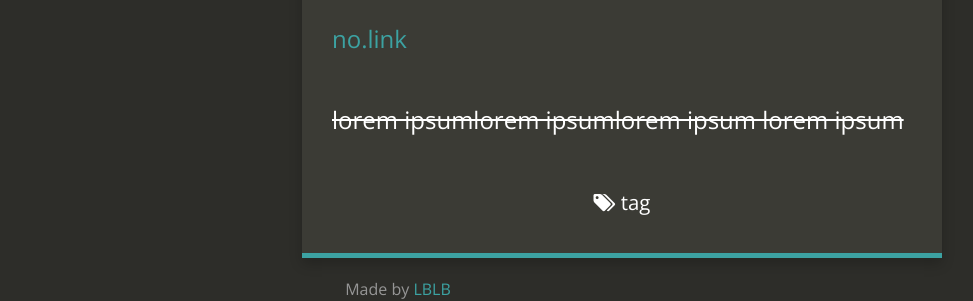
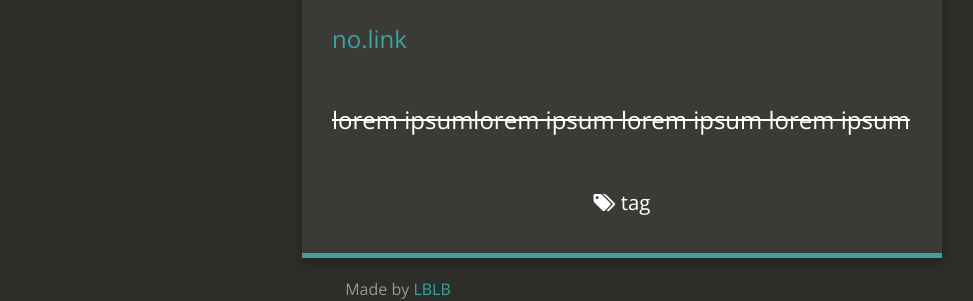
Before and after one commit to eski1337/lblb-it-ffd00, a Jekyll site: the page built from _posts/1999-01-01-template.md, in a window 1280 px wide. Shown: the part 546-847 px from the top of the page, without its empty margins (18-991 px from the left). Built offline with Jekyll 4.4.1, drawn with Linux system fonts in a browser that asks for light colours; nearby versions of some CDN libraries; comment, search, counter and statistics services are not loaded.

Commit message:
1999-01-01-template.md: changed

```diff
--- a/_posts/1999-01-01-template.md
+++ b/_posts/1999-01-01-template.md
@@ -22,4 +22,4 @@ lorem ipsum
 
 [no.link](http://no.struggle.zone)
 
-<del>lorem ipsumlorem ipsumlorem ipsum lorem ipsum</del>
+<del>lorem ipsumlorem ipsum lorem ipsum lorem ipsum</del>
```
